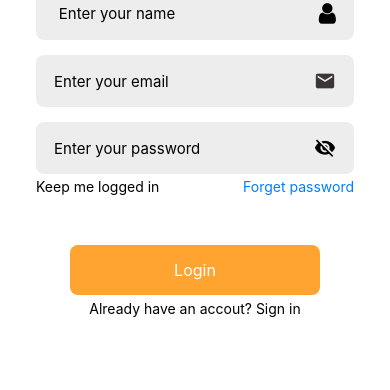
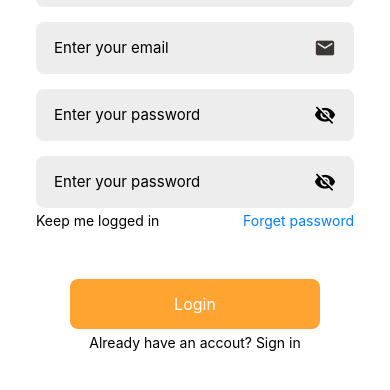
Before and after one commit to krishnan-k/reactnative, a React Native app: screen /Register in a window 390 px wide. Shown: the part 406-796 px from the top of the page. Built offline with nearby package versions, Linux system fonts and the light colour scheme.

Commit message:
login and register screen

```diff
--- a/screen/LoginScreen.js
+++ b/screen/LoginScreen.js
@@ -9,10 +9,11 @@ const LoginScreen = () => {
     const navigation = useNavigation();
     const [showPassword, setShowPassword] = useState(false);
     const [passwordValid, setPasswordValid] = useState([]);
+    const [error,setErrors] = useState([]);
     const passwordToggle = () => {
         setShowPassword(!showPassword)
     }
-    const [error,setErrors] = useState([]);
+
     const passwordValidation = (inputText) =>{
         const validationError = [];
         if(inputText.length < 8){
--- a/screen/RegisterScreen.js
+++ b/screen/RegisterScreen.js
@@ -9,29 +9,49 @@ import { MaterialCommunityIcons } from '@expo/vector-icons';
 const RegisterScreen = () => {
   const [email, setEmail] = useState('');
   const [password, setPassword] = useState('');
+  const [passwordConfirm, setConfirmPassword] = useState('');
+  const [showPassword, setHidePassword] = useState(false);
+  const [showConfirm, setConfirm] = useState(false);
   const navigation = useNavigation();
-  const [showPassword, setHidePassword] = useState(false);
   const [errors, setErrors] = useState([]);
+  const [passwordValid, setPasswordValid] = useState([]);
+  const [passwordMatch, setPasswordMatch] = useState('');
 
   const passwordValidation = (inputText) => {
     const validationError = []
     if (inputText.length < 8) {
       validationError.push("Password must be at least 8 characters")
-    }
-    setErrors(validationError);
-    return validationError.length === 0;
+      setPasswordValid('');
     }
 
-  const handlePasswordChange = (inputText) =>{
+    setErrors(validationError);
+    setPasswordValid(validationError.length === 0 ? 'password good' : '')
+    return validationError;
+  }
+
+  const handlePasswordChange = (inputText, text = false) => {
+    if (text) {
+      setConfirmPassword(inputText)
+    }
+    else {
       setPassword(inputText)
       passwordValidation(inputText)
     }
+  }
+  // Validate password match on every render
+  React.useEffect(() => {
+    if (password && passwordConfirm) {
+      setPasswordMatch(password === passwordConfirm ? 'Password match' : 'Password does not match');
+    } else {
+      setPasswordMatch('');
+    }
+  }, [password, passwordConfirm]);
 
-  const handleSubmit = () =>{
-    if(passwordValidation(password)){
+  const handleSubmit = () => {
+    if (passwordValidation(password)) {
       alert('Password is valid');
     }
-    else{
+    else {
       alert('Please correct the errors in the form.');
     }
   }
@@ -62,6 +82,7 @@ const RegisterScreen = () => {
             />
           </View>
         </View>
+        <View>
           <View style={styles.bodyRegister}>
             <View style={styles.areaStyle}>
               <MaterialCommunityIcons size={22} name={showPassword ? 'eye' : 'eye-off'}
@@ -69,15 +90,40 @@ const RegisterScreen = () => {
               />
               <TextInput
                 value={password}
-              onChangeText={handlePasswordChange}
+                onChangeText={(text) => handlePasswordChange(text)}
                 secureTextEntry={!showPassword}
                 style={{ fontSize: email ? 15 : 15, width: 250 }}
                 placeholder='Enter your password'
               />
             </View>
-          {errors.length > 0 && errors.map((error,index) => (
+            {errors.length > 0 && errors.map((error, index) => (
               <Text key={index} style={{ color: 'red' }}>{error}</Text>
             ))}
+            {passwordValid.length > 0 ?
+              (<Text style={{ color: 'green' }}>{passwordValid}</Text>) : ''
+            }
+          </View>
+          <View style={styles.bodyRegister}>
+            <View style={styles.areaStyle}>
+              <MaterialCommunityIcons size={22} name={showConfirm ? 'eye' : 'eye-off'}
+                onPress={() => setConfirm(!showConfirm)}
+              />
+              <TextInput
+                value={passwordConfirm}
+                onChangeText={(text) => handlePasswordChange(text, true)}
+                secureTextEntry={!showConfirm}
+                style={{ fontSize: email ? 15 : 15, width: 250 }}
+                placeholder='Enter your password'
+              />
+            </View>
+            {errors.length > 0 && errors.map((error, index) => (
+              <Text key={index} style={{ color: 'red' }}>{error}</Text>
+            ))}
+            {passwordValid.length > 0 ?
+              (<Text style={{ color: 'green' }}>{passwordValid}</Text>) : ''
+            }
+            {passwordMatch.length > 0}<Text>{passwordMatch}</Text>
+          </View>
           <View style={{ flexDirection: "row", justifyContent: "space-between", marginTop: 4 }}>
             <Text>Keep me logged in</Text>
             <Text style={styles.forget}>Forget password</Text>
```
Lines whose indentation alone changed are shown as unchanged.
